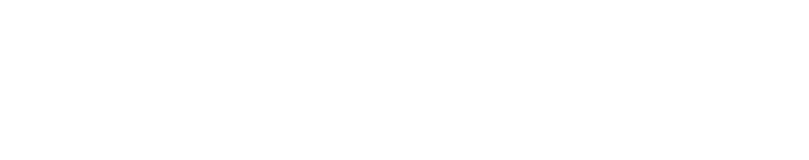
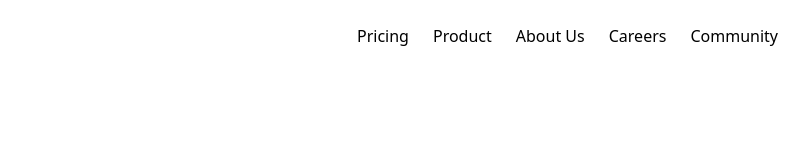
Before and after one commit to ami87878/Manage-landing-page, a website: page index.html in a window 1280 px wide. Shown: the full height of the page, 326-1135 px from the left. Drawn offline with Linux system fonts and the light colour scheme.

Commit message:
add menu bar

```diff
--- a/index.html
+++ b/index.html
@@ -20,7 +20,13 @@
 
             <!--menu-->
 
-
+            <div class="  hidden md:flex space-x-6 ">
+                <a href="#">Pricing</a>
+                <a href="#">Product</a>
+                <a href="#">About Us</a>
+                <a href="#">Careers</a>
+                <a href="#">Community</a>
+            </div>
 
 
         </div>
```
Also changed, not shown: css/main.css.
